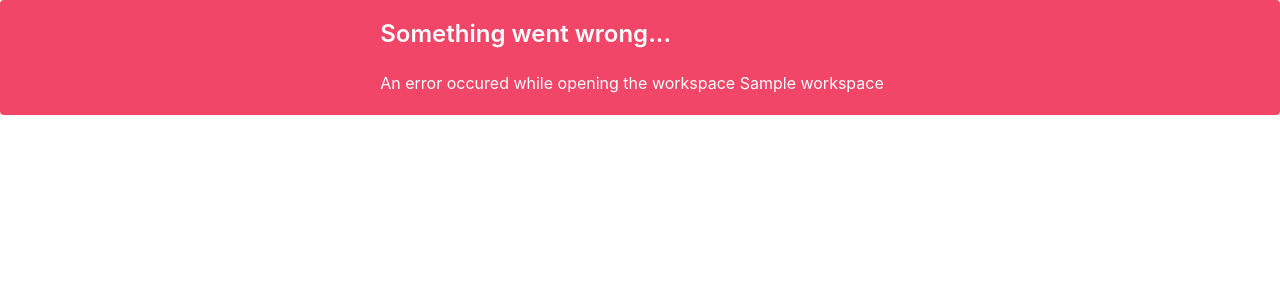
After one commit to slub/ocrd_manager, a FastAPI app: template ocrd_monitor/ocrdmonitor/server/templates/view_workspace_failed.html.j2 in a window 1280 px wide. The commit adds this page. Shown: the top 300 px of the page. Run offline with FastAPI, Linux system fonts and the light colour scheme; the template is opened without the code that fills it: most values are stand-ins (such as "Sample title", 1, 10 or a date in 2020); parts of the project's set-up code (start-up, migrations or seed data) failed here and were passed over.

Commit message:
Fix path in workspace redirect. Show error when broadway fails to connect

```diff
--- /dev/null
+++ b/ocrd_monitor/ocrdmonitor/server/templates/view_workspace_failed.html.j2
@@ -0,0 +1,26 @@
+<!DOCTYPE html>
+<html lang="en">
+
+<head>
+    <meta charset="UTF-8">
+    <meta http-equiv="X-UA-Compatible" content="IE=edge">
+    <meta name="viewport" content="width=device-width, initial-scale=1.0">
+    <title>Oops</title>
+
+    <link rel="stylesheet" href="https://cdn.jsdelivr.net/npm/bulma@0.9.4/css/bulma.min.css">
+    <link rel="stylesheet" href="{{ url_for('static', path='style.css') }}">
+
+    <style>
+        body {
+            display: grid;
+            place-content: center;
+        }
+    </style>
+</head>
+
+<body class="notification is-danger">
+    <h2 class="title is-4">Something went wrong...</h2>
+    <p>An error occured while opening the workspace {{ workspace }}</p>
+</body>
+
+</html>
--- a/ocrd_monitor/ocrdmonitor/server/templates/workspace.html.j2
+++ b/ocrd_monitor/ocrdmonitor/server/templates/workspace.html.j2
@@ -6,10 +6,9 @@
 {% block content %}
 <style>
     iframe {
-        width: 100vw;
         height: 100vh;
+        width: 100%;
     }
 </style>
-<p>{{ url_for('workspaces.view', workspace=workspace) }}</p>
 <iframe src="{{ url_for('workspaces.view', workspace=workspace) }}" frameborder="0"></iframe>
 {% endblock %}
```
Also changed, not shown: ocrd_monitor/ocrdmonitor/server/workspaces.py (+10 -3 lines).
